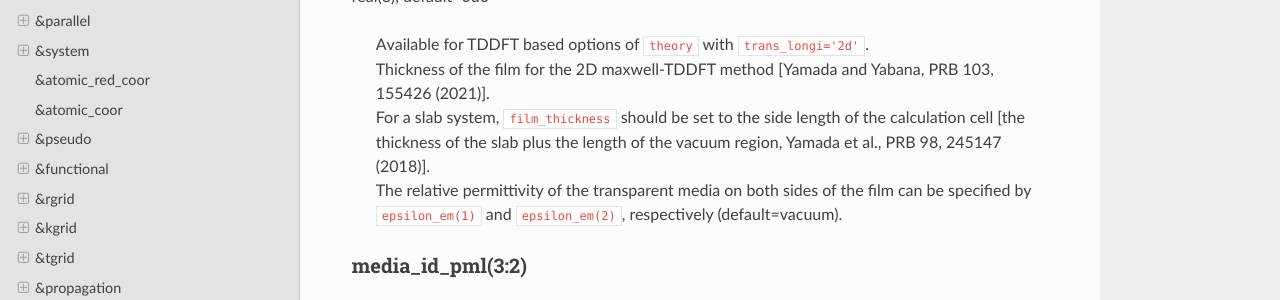
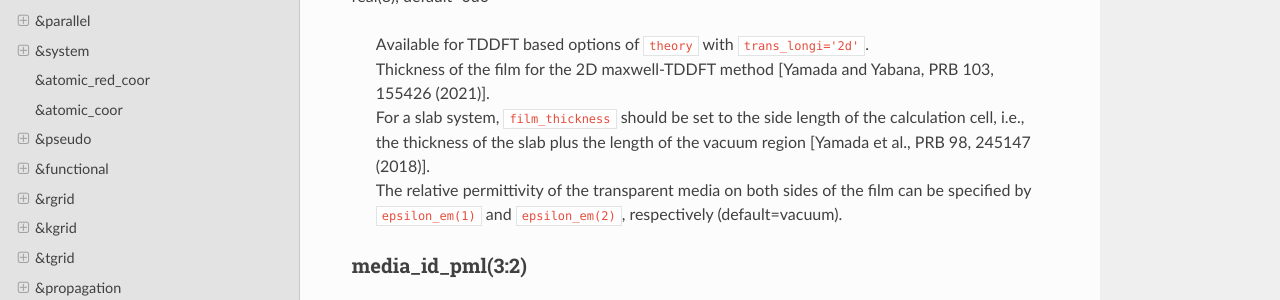
Before and after one commit to SALMON-TDDFT/SALMON-DOCS, a Sphinx documentation site: the page built from source/input_keyword_list.rst, in a window 1280 px wide and 900 px high, scrolled down 37735 px. Shown: the part 150-450 px from the top of the window. Built offline with Sphinx 7.4.7 and the Read the Docs theme 2.0.0, drawn with Linux system fonts in a browser that asks for light colours; formulas are drawn with MathJax 3.

```diff
--- a/source/input_keyword_list.rst
+++ b/source/input_keyword_list.rst
@@ -1924,7 +1924,7 @@ real(8), default=0d0
 
    | Available for TDDFT based options of ``theory`` with ``trans_longi='2d'``.
    | Thickness of the film for the 2D maxwell-TDDFT method [Yamada and Yabana, PRB 103, 155426 (2021)].
-   | For a slab system, ``film_thickness`` should be set to the side length of the calculation cell [the thickness of the slab plus the length of the vacuum region, Yamada et al., PRB 98, 245147 (2018)].
+   | For a slab system, ``film_thickness`` should be set to the side length of the calculation cell, i.e., the thickness of the slab plus the length of the vacuum region [Yamada et al., PRB 98, 245147 (2018)].
    | The relative permittivity of the transparent media on both sides of the film can be specified by ``epsilon_em(1)`` and ``epsilon_em(2)``, respectively (default=vacuum).
 
 .. _media_id_pml(3:2):
```
